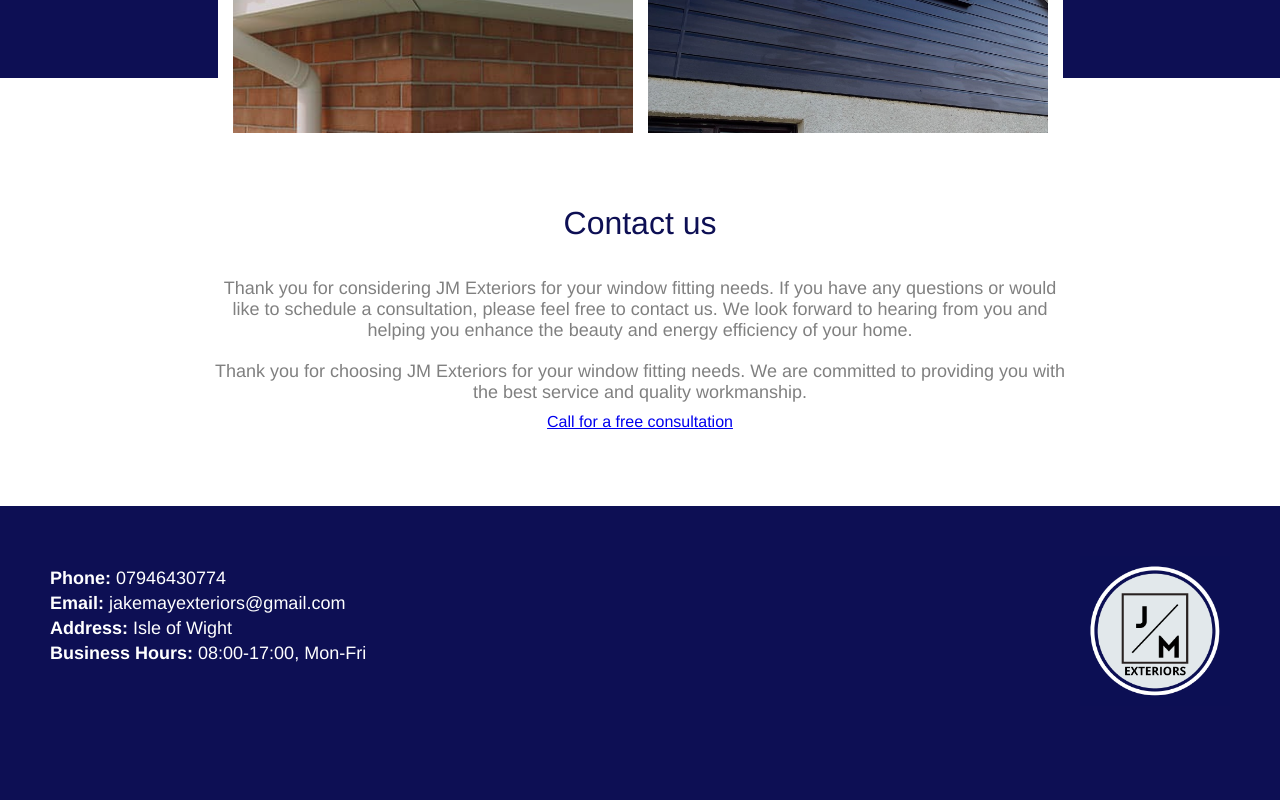
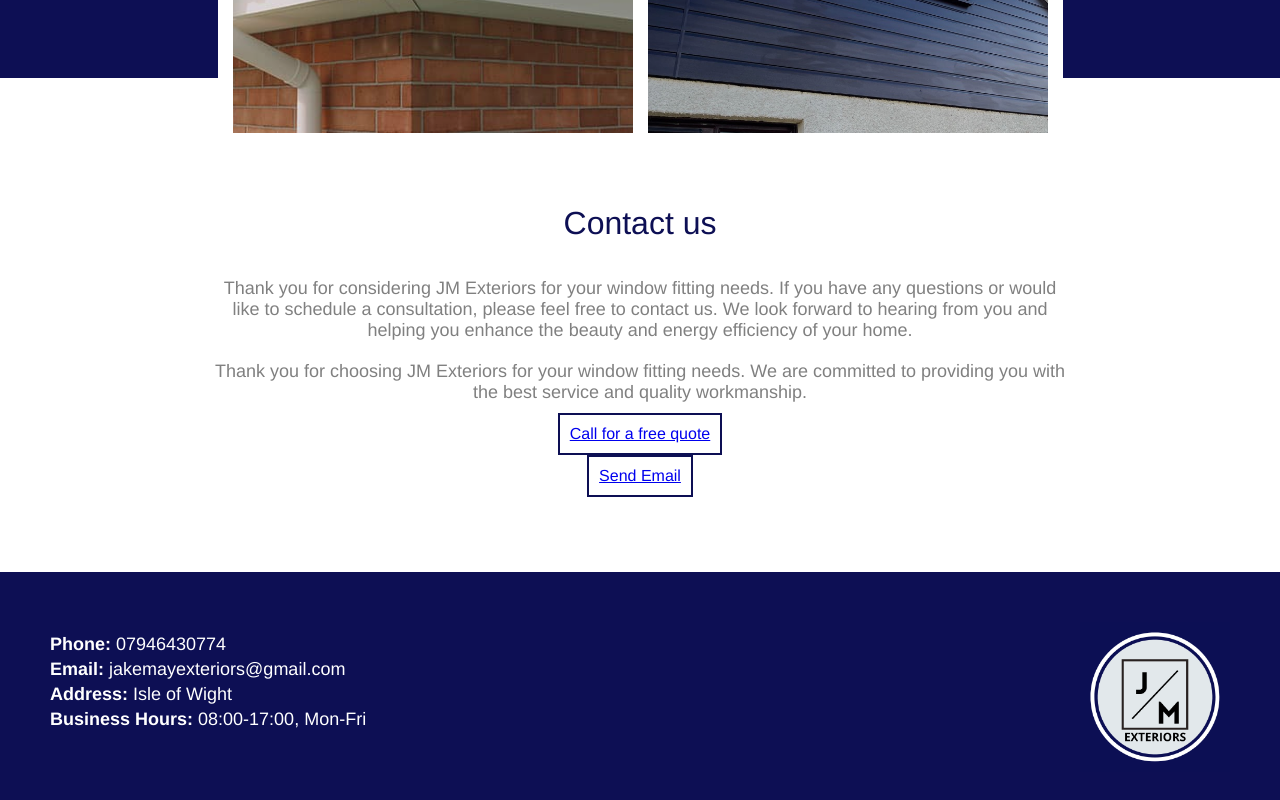
Before and after one commit to leoarthurwall/JM-Exteriors, a React (Create React App) app: page / in a window 1280 px wide. Shown: the part 2387-3187 px from the top of the page. Before the commit the page ends 3143 px from the top, so only its background shows below. Built offline with nearby package versions, Linux system fonts and the light colour scheme.

Commit message:
Contact - added buttons for calling and emailing. need to style

```diff
--- a/src/components/Contact/Contact.js
+++ b/src/components/Contact/Contact.js
@@ -17,7 +17,12 @@ const Contact = () => {
         are committed to providing you with the best service and quality
         workmanship.
       </p>
-      <a href="tel:07946430774">Call for a free consultation</a>
+      <button className={styles.button}>
+        <a href="tel:07946430774">Call for a free quote</a>
+      </button>
+      <button className={styles.button}>
+        <a href="mailto:jakemayexteriors@gmail.com">Send Email</a>
+      </button>
     </div>
   );
 };
--- a/src/components/Contact/Contact.module.css
+++ b/src/components/Contact/Contact.module.css
@@ -33,3 +33,13 @@
   margin: 10px;
   list-style-type: none;
 }
+
+.button {
+  background: white;
+	color: var(--primary);
+	border: 2px solid var(--primary);
+	padding: 10px;
+	font: inherit;
+	cursor: pointer;
+	outline: inherit;
+}
```
